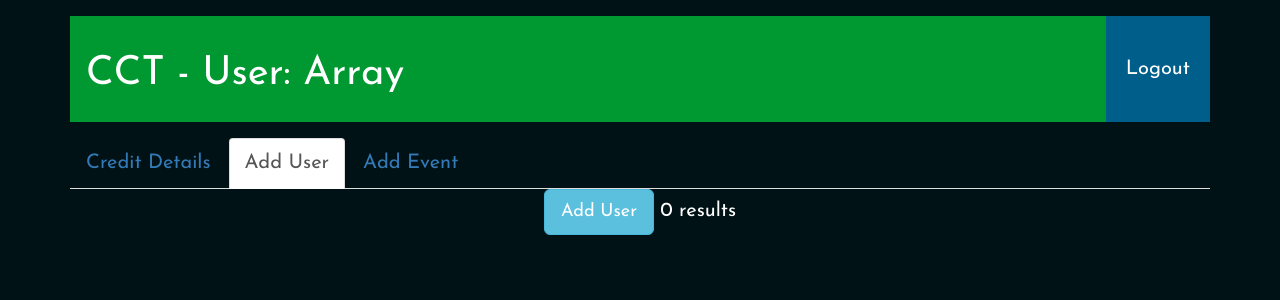
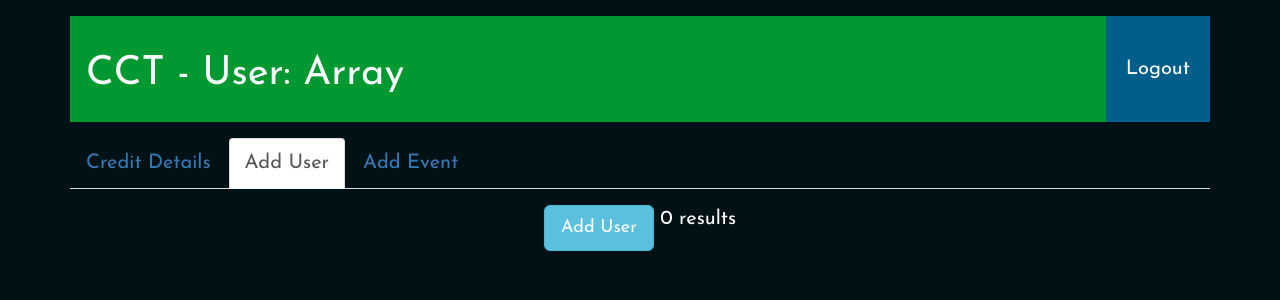
Before and after one commit to SreevishnuAB/CCTWeb, a PHP site: page /php/admin.php in a window 1280 px wide, after a click on "Add User". Shown: the top 300 px of the page. Run offline with PHP 8.4, Linux system fonts and the light colour scheme; the visitor is signed in with stand-in values (Sample User, id 1); data that the repository does not hold is empty.

Commit message:
Adding top margin to add button

```diff
--- a/css/styles.css
+++ b/css/styles.css
@@ -104,3 +104,6 @@ th{
     justify-content: space-between;
     background-color:#009931;
 }
+.btn{
+    margin-top: 2vh;
+}
```
